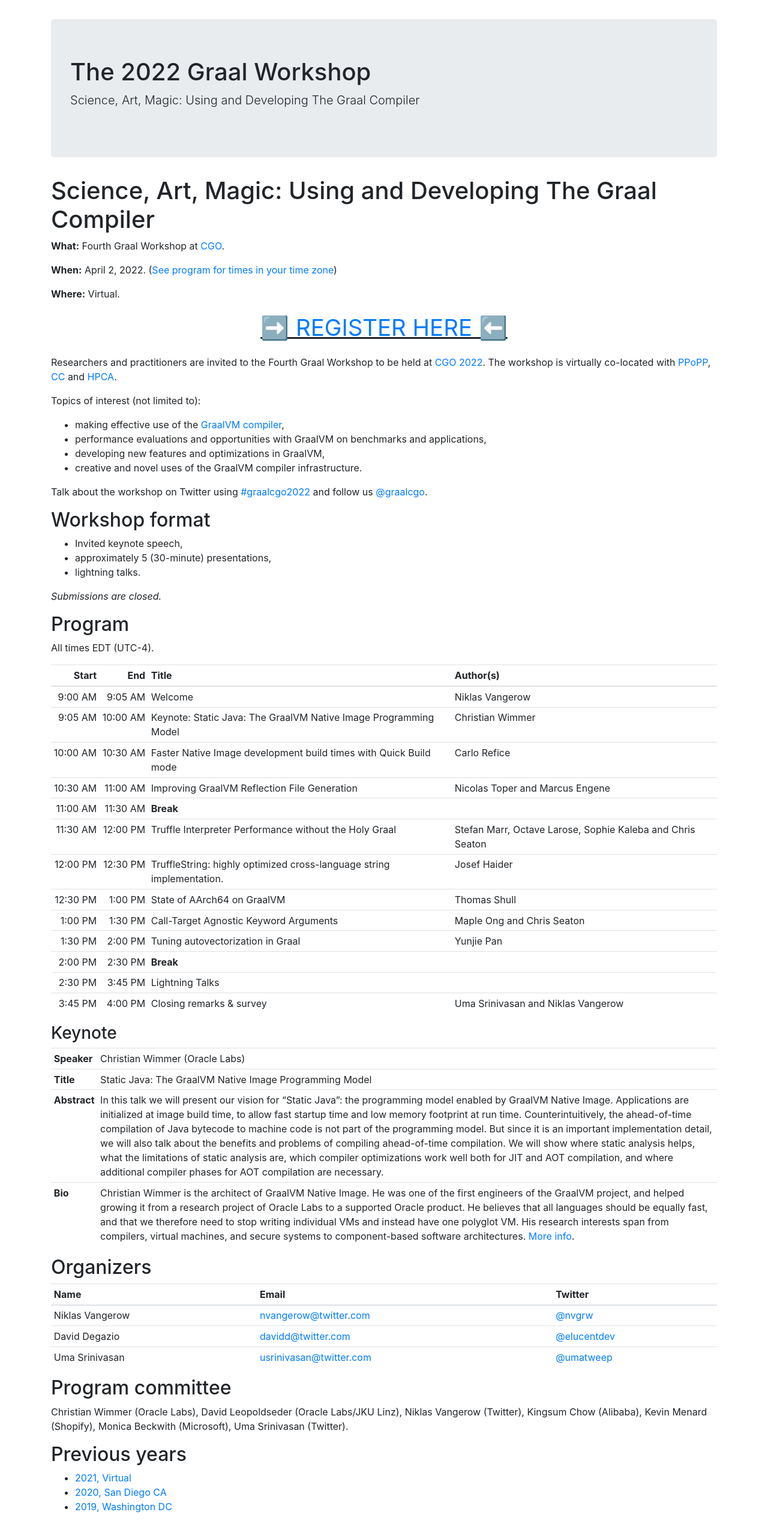
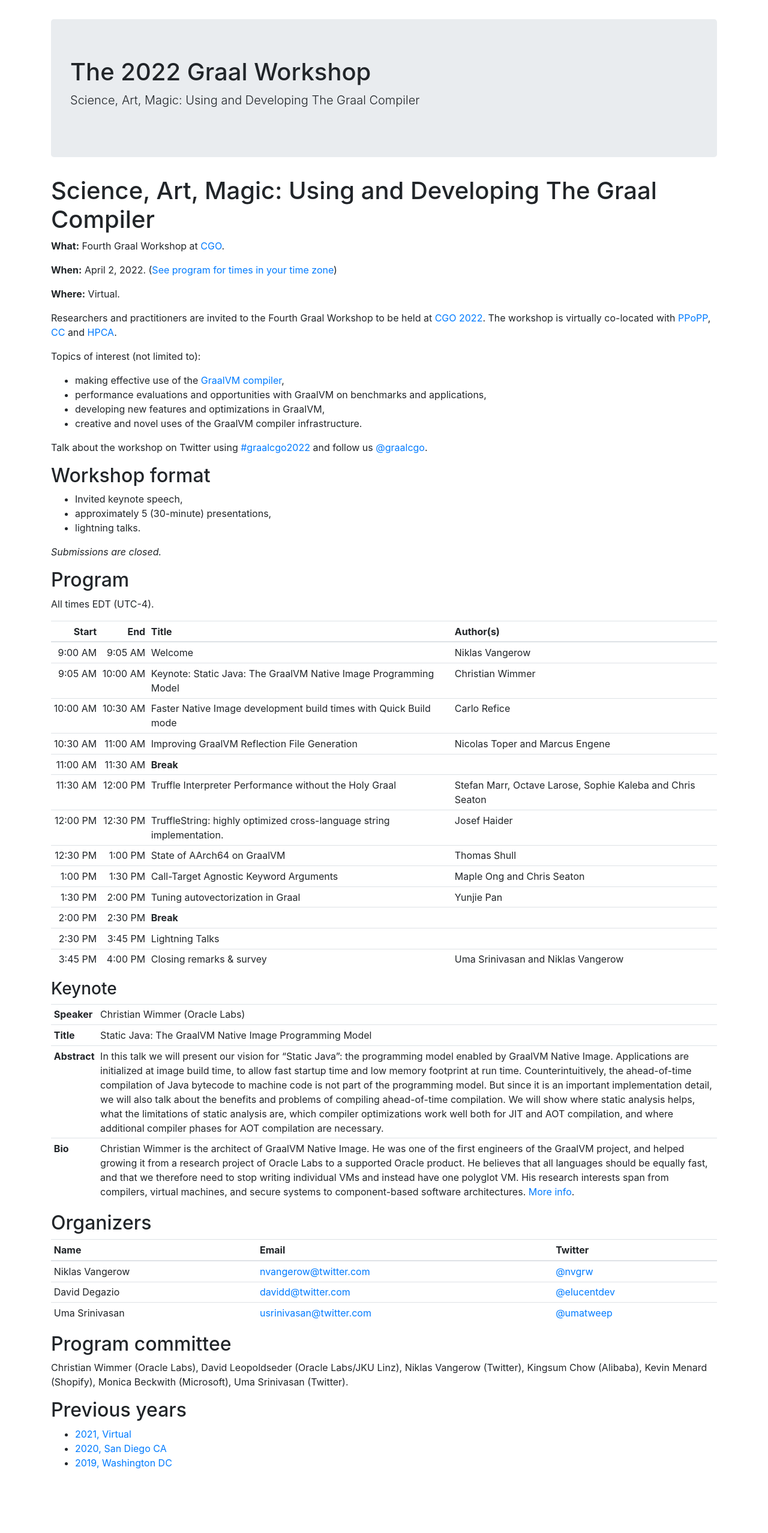
Before and after one commit to graalworkshop/graalworkshop.github.io, a Jekyll site: the page built from 2022/index.md, in a window 1280 px wide. Shown: the whole page at 60% size. Built offline with Jekyll 4.4.1, drawn with Linux system fonts in a browser that asks for light colours; after the commit the page ends 2483 px from its top, so only the background shows below that.

Commit message:
Remove registration link

```diff
--- a/2022/index.md
+++ b/2022/index.md
@@ -11,16 +11,6 @@ title: 2022
 
 **Where:** Virtual.
 
-<style>
-  .registration {
-    text-decoration: underline;
-    font-size: 3vw;
-    text-align: center;
-  }
-</style>
-
-[&#x27A1; REGISTER HERE &#x2B05;](https://conf.researchr.org/attending/cgo-2022/registration)
-{:.registration}
 
 Researchers and practitioners are invited to the Fourth Graal Workshop to be held at [CGO 2022](https://conf.researchr.org/home/cgo-2022). The workshop is virtually co-located with [PPoPP](https://conf.researchr.org/home/PPoPP-2022), [CC](https://conf.researchr.org/home/CC-2022) and [HPCA](https://hpca-conf.org/2022/).
 
```
